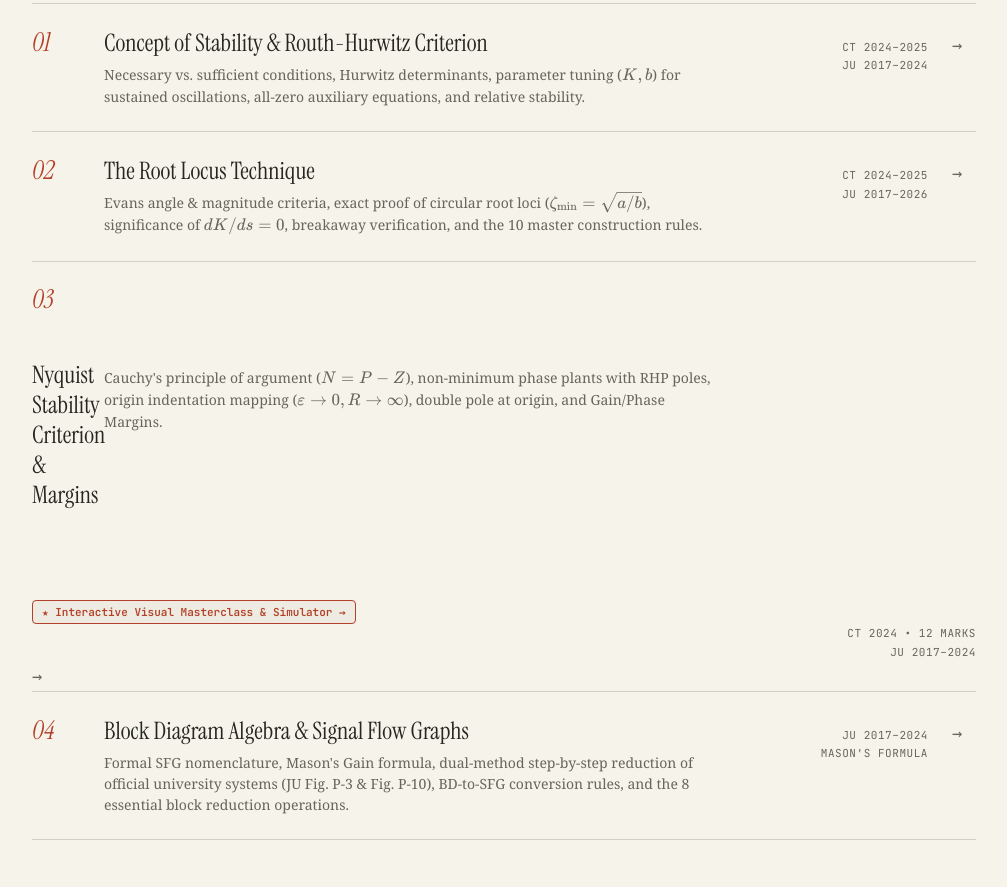
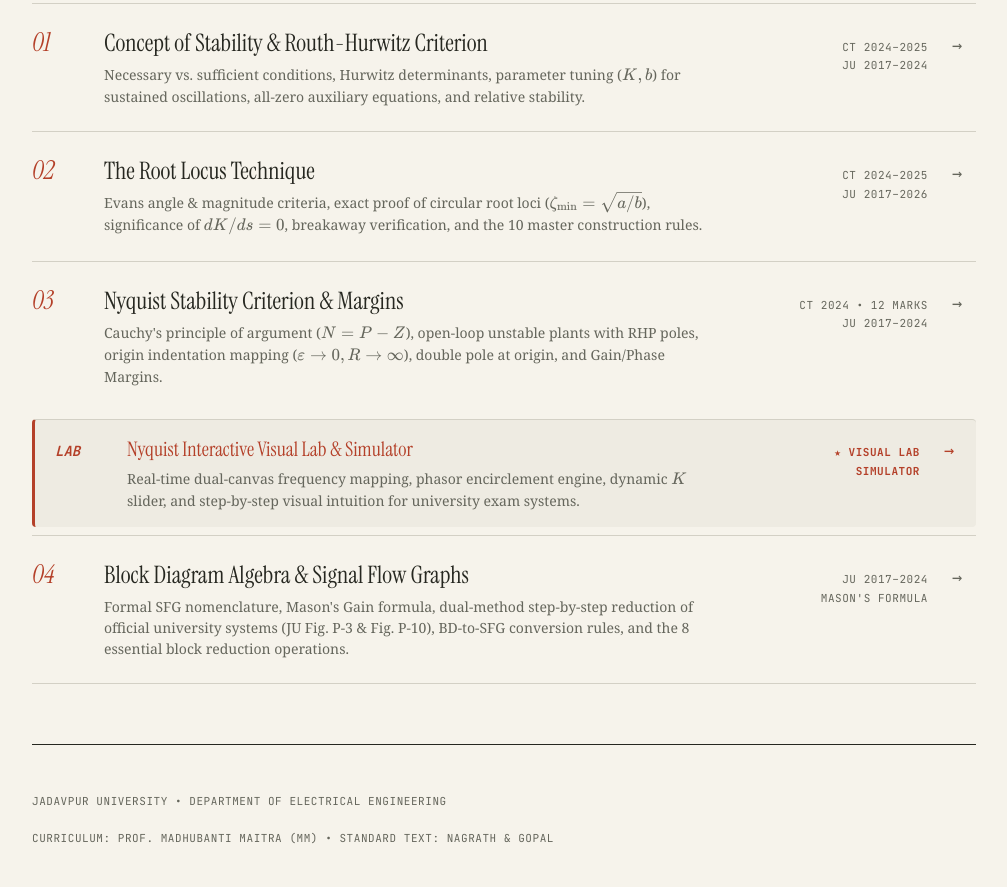
Before and after one commit to soumomo/mm_lcs, a plain HTML site: page index.html in a window 1280 px wide. Shown: the part 450-1337 px from the top of the page, without its empty margins (136-1143 px from the left). Drawn offline with nearby package versions, Linux system fonts and the light colour scheme.

Commit message:
Fix UI grid corruption in index.html caused by nested anchor tag; separate Interactive Nyquist Lab into its own clean archive item

```diff
--- a/index.html
+++ b/index.html
@@ -238,11 +238,23 @@
                             <span class="chapter-num">03</span>
                             <div>
                                 <h3 class="chapter-name">Nyquist Stability Criterion &amp; Margins</h3>
-                                <p class="chapter-desc">Cauchy's principle of argument ($N = P - Z$), non-minimum phase plants with RHP poles, origin indentation mapping ($\varepsilon \to 0, R \to \infty$), double pole at origin, and Gain/Phase Margins.</p>
-                                <div style="margin-top: 8px;"><a href="nyquist_masterclass.html" style="display:inline-block; font-family:var(--mono); font-size:11px; font-weight:600; padding:2px 9px; background:var(--code-bg); border:1px solid var(--accent); color:var(--accent); border-radius:4px; text-decoration:none;">&#9733; Interactive Visual Masterclass &amp; Simulator &rarr;</a></div>
+                                <p class="chapter-desc">Cauchy's principle of argument ($N = P - Z$), open-loop unstable plants with RHP poles, origin indentation mapping ($\varepsilon \to 0, R \to \infty$), double pole at origin, and Gain/Phase Margins.</p>
                             </div>
                             <span class="archive-meta">CT 2024 &bull; 12 Marks<br>JU 2017&ndash;2024</span>
                             <span class="arrow-indicator">&rarr;</span>
+                        </a>
+                    </li>
+
+                    <!-- Interactive Nyquist Lab Companion -->
+                    <li class="archive-item" style="border-left: 3px solid var(--accent); padding-left: 12px; margin: 8px 0; background: var(--code-bg); border-radius: 4px;">
+                        <a href="nyquist_masterclass.html" class="archive-link" style="padding: 16px 8px;">
+                            <span class="chapter-num" style="color: var(--accent); font-family: var(--mono); font-size: 14px; font-weight: 700;">LAB</span>
+                            <div>
+                                <h3 class="chapter-name" style="color: var(--accent); font-size: 20px;">Nyquist Interactive Visual Lab &amp; Simulator</h3>
+                                <p class="chapter-desc">Real-time dual-canvas frequency mapping, phasor encirclement engine, dynamic $K$ slider, and step-by-step visual intuition for university exam systems.</p>
+                            </div>
+                            <span class="archive-meta" style="color: var(--accent); font-weight: 700;">★ Visual Lab<br>Simulator</span>
+                            <span class="arrow-indicator" style="color: var(--accent);">&rarr;</span>
                         </a>
                     </li>
 
```
